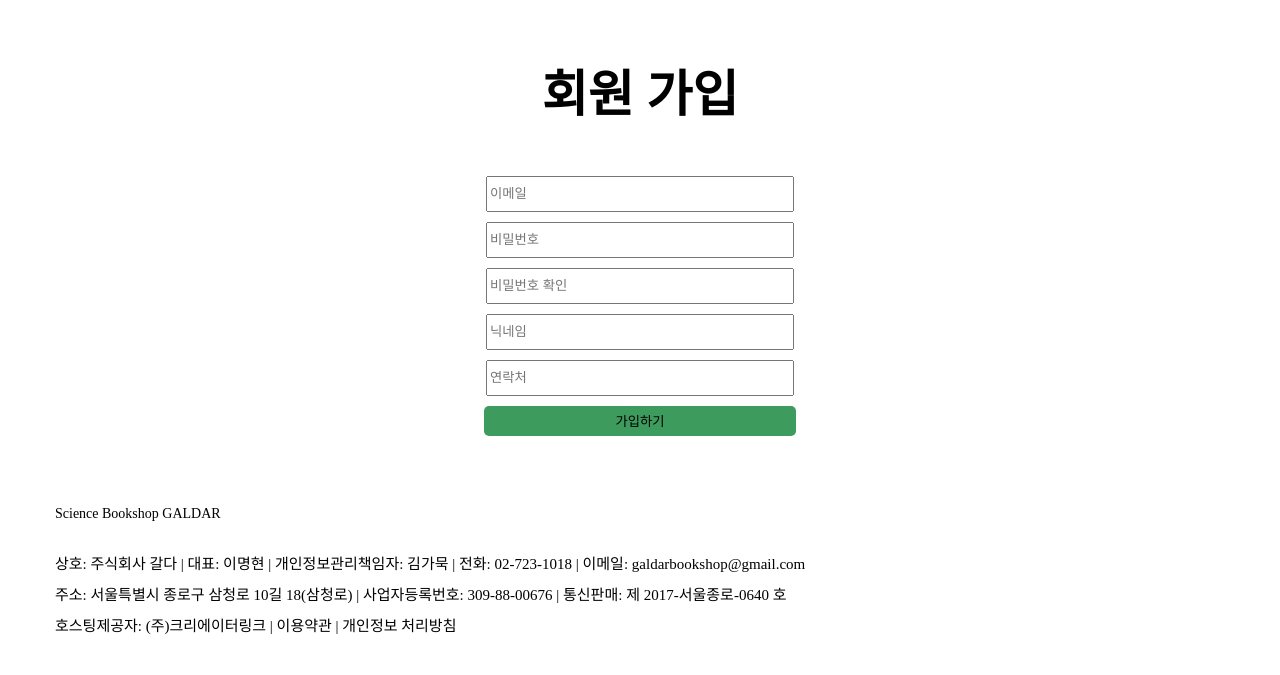
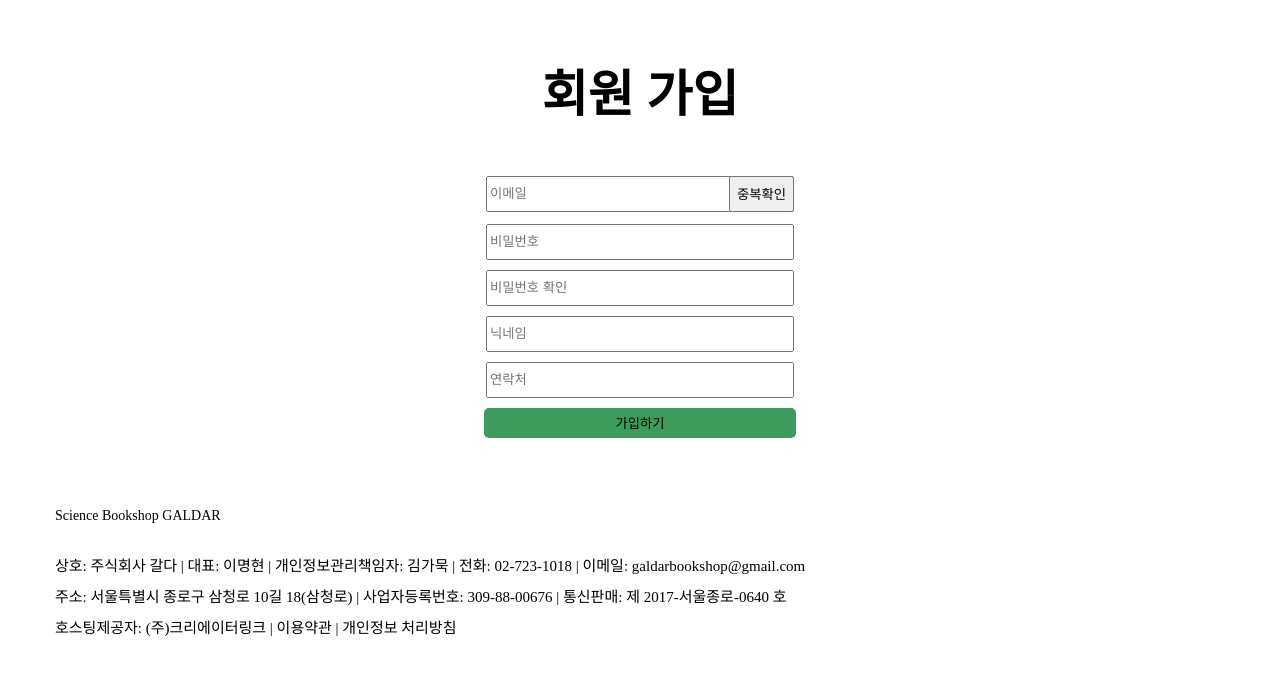
Before and after one commit to Nobnag/galdar-bookclub, a website: page join.html in a window 1280 px wide. Shown: the part 105-780 px from the top of the page. Drawn offline with nearby package versions, Linux system fonts and the light colour scheme.

```diff
--- a/css/join.css
+++ b/css/join.css
@@ -19,17 +19,32 @@
     margin: 0 auto;
     width:50vw;
 }
-.info_id {
+.Email_warp {
+    position: relative;
+    height: 30px;
     display: inline-block;
+    margin: 0 auto 8px;
 }
-.btn_id_dup {
-    float: right;
+.btn_Duplicate{
+    height: 36px;
+    position: absolute;
+    top: 0;
+    right: 0;
+}
+.ipt_Email {
+    top: 0;
+    position: relative;
+    width: 300px;
+    height: 30px;
+    margin: 0 auto;
+    display: block;
 }
 input {
     width: 300px;
     height: 30px;
     margin: 10px auto;
-    display: block;}
+    display: block;
+}
 
 .btn_join  {
     background-color: rgb(60, 155, 93);
--- a/join.html
+++ b/join.html
@@ -18,14 +18,15 @@
                 회원 가입
             </h1>
             <div class="join_info_warp">
-                <input type="text" name="Email"placeholder="이메일" class="enter_keydown">
+                <div class="Email_warp">
+                <input type="text" name="Email"placeholder="이메일" class="ipt_Email enter_keydown">
+                <button type="text" class="btn_Duplicate">중복확인</button>
+                </div>
                 <input type="password" name="Pw"placeholder="비밀번호" class="enter_keydown">
                 <input type="password" name="Pw_confirm"placeholder="비밀번호 확인" class="enter_keydown">
                 <input type="text" name="Nickname"placeholder="닉네임" class="enter_keydown">
                 <input type="text" name="Contact"placeholder="연락처" class="enter_keydown">
-                <button type="text" class="btn_join">
-                    가입하기
-                </button>
+                <button type="text" class="btn_join">가입하기</button>
             </div>
         </div>
 
@@ -35,6 +36,16 @@
                     $(".btn_join").click()
                 }
             });
+
+            // $(document).on("click", ".btn_Duplicate",function(){
+            //     if(Email==""){
+            //             alert("이메일을 입력하세요");
+            //             $('input[name="Email"]').focus();
+            //             return false;
+            //     }
+            //     else {}
+            // });
+
             $(document).ready(function(){
                 $(".btn_join").click(function() {
                 var Email = $('input[name="Email"]').val().trim();
--- a/js/gnb.js
+++ b/js/gnb.js
@@ -39,6 +39,7 @@
         loginYn: 'N',
         memberNm: ''
     };
+
     //API 호출 (로그인 상태 확인)
 
     //로그인 여부 값을 리턴한다.
```
Also changed, not shown: app.js (+4 -41 lines).
